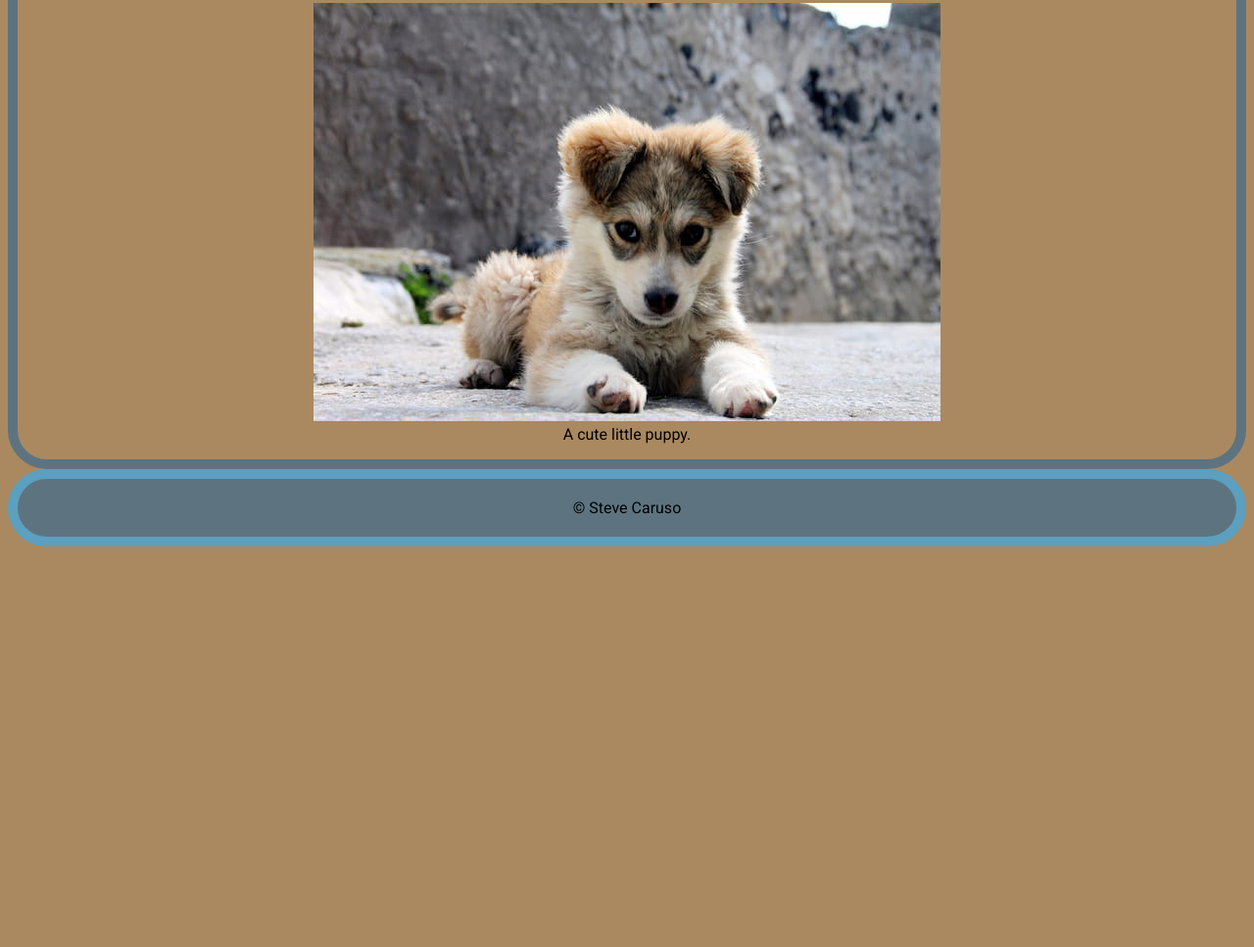
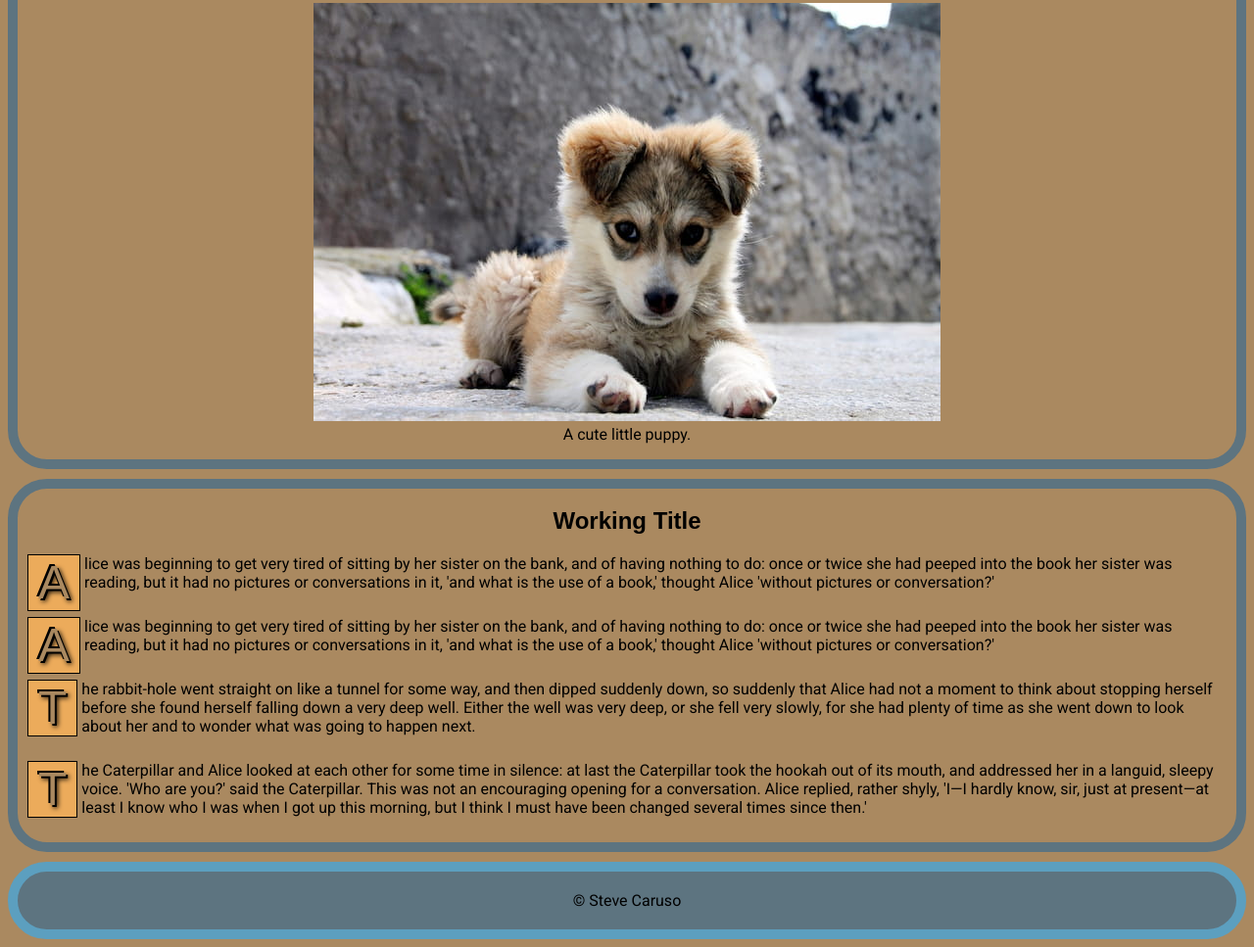
Before and after one commit to RVCC-IDMX/about-me-SteveCaruso-1, a plain HTML site: page index.html in a window 1280 px wide. Shown: the part 2193-3160 px from the top of the page at 98% size. Before the commit the page ends 2759 px from the top, so only its background shows below. Drawn offline with Linux system fonts and the light colour scheme; a web font is replaced by a local one.

Commit message:
Adding article

```diff
--- a/css/style.css
+++ b/css/style.css
@@ -59,3 +59,31 @@ header {
 #gallery figure {
     text-align:center;
 }
+
+/* Article */
+#lit {
+    border: 10px solid #5d7480;
+    border-radius:40px;
+    margin-top:10px;
+    margin-bottom:10px;
+}
+#lit p {
+    padding:10px;
+    padding-top:0px;
+}
+#lit p:first-letter {
+    font-family: "Sigmar", sans-serif;
+    color:black;
+    font-size:300%;
+    float:left;
+    border:1px solid black;
+    padding:10px;
+    line-height:75%;
+    margin-right:4px;
+    color:#AA8960;
+    background-color: #ecab5b;
+    text-shadow:
+        2px 2px 0px black,
+        -2px -2px 0px black,
+        3px 3px 5px black;
+}
--- a/index.html
+++ b/index.html
@@ -1,5 +1,6 @@
 <!DOCTYPE html>
 <html lang="en">
+
 <head>
     <meta charset="UTF-8">
     <meta http-equiv="X-UA-Compatible" content="IE=edge">
@@ -9,6 +10,7 @@
     <link rel="stylesheet" href="css/style.css">
 
 </head>
+
 <body>
 
     <header>
@@ -73,6 +75,37 @@
 
         </section>
 
+        <article id="lit">
+
+            <h2>Working Title</h2>
+
+            <div>
+
+                <p>Alice was beginning to get very tired of sitting by her sister on the bank, and of having nothing to
+                    do: once or twice she had peeped into the book her sister was reading, but it had no pictures or
+                    conversations in it, 'and what is the use of a book,' thought Alice 'without pictures or
+                    conversation?'</p>
+
+                <p>Alice was beginning to get very tired of sitting by her sister on the bank, and of having nothing to
+                    do: once or twice she had peeped into the book her sister was reading, but it had no pictures or
+                    conversations in it, 'and what is the use of a book,' thought Alice 'without pictures or
+                    conversation?'</p>
+
+                <p>The rabbit-hole went straight on like a tunnel for some way, and then dipped suddenly down, so
+                    suddenly that Alice had not a moment to think about stopping herself before she found herself
+                    falling down a very deep well. Either the well was very deep, or she fell very slowly, for she had
+                    plenty of time as she went down to look about her and to wonder what was going to happen next.</p>
+
+                <p>The Caterpillar and Alice looked at each other for some time in silence: at last the Caterpillar took
+                    the hookah out of its mouth, and addressed her in a languid, sleepy voice. 'Who are you?' said the
+                    Caterpillar. This was not an encouraging opening for a conversation. Alice replied, rather shyly,
+                    'I—I hardly know, sir, just at present—at least I know who I was when I got up this morning, but I
+                    think I must have been changed several times since then.'</p>
+
+            </div>
+
+        </article>
+
     </main>
 
     <footer>
@@ -80,4 +113,5 @@
     </footer>
 
 </body>
+
 </html>
```
Lines whose indentation alone changed are shown as unchanged.
